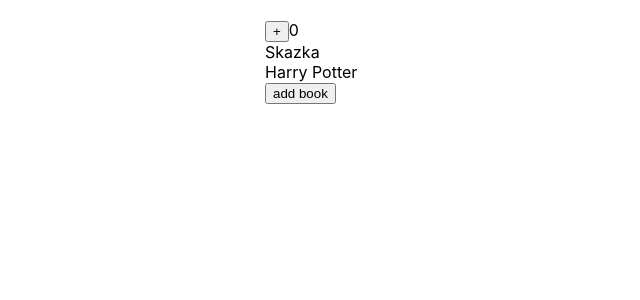
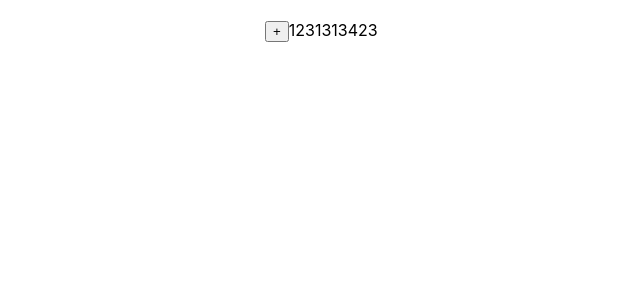
Before and after one commit to aavdienko/ReactTS-kabzda, a React (Create React App) app: page / in a window 1280 px wide. Shown: the top 300 px of the page, without its empty margins (75-715 px from the left). Built offline with nearby package versions, Linux system fonts and the light colour scheme.

Commit message:
Lesson 20. Advanced useState

```diff
--- a/src/App.tsx
+++ b/src/App.tsx
@@ -18,6 +18,7 @@
 import { MemoExample } from './components/MemoExample/MemoExample';
 import { HelpsToReactMemoExample, UseMemoCountingExample } from './components/UseMemo/UseMemoxample';
 import { LikeUseCalback } from './components/UseCalback/UseCalbackExample';
+import { UseState } from './components/UseState/UseState';
 
 function App() {
   const [ratingValue, setRatingValue] = useState<RatingValuType>(1);
@@ -48,7 +49,8 @@
 
   return (
     <div className={'App'}>
-      <LikeUseCalback/>
+      {/* <LikeUseCalback/> */}
+      <UseState/>
       {/* <UseMemoCountingExample />
       <HelpsToReactMemoExample/> */}
       {/* <SelfControledAccordion title={'Menu'} items={itemsMenu} onclickHandler={onclickHandler}/> */}
--- /dev/null
+++ b/src/components/UseState/UseState.tsx
@@ -0,0 +1,44 @@
+import React from 'react';
+import { useMemo, useState } from 'react';
+
+
+//навороченный useState
+
+export const UseState = () => {
+
+  const generateData = () => {
+    console.log('GD');
+
+    return 1231313423
+    // имитация тяжелого расчета
+  }
+
+  // В этом случае generateData будет вызываться всегда, не смотря на то, что значение уже расчитанно и запомнено для слюдующих расчетов
+  // const initValue = generateData()
+  // const [counter, setCounter] = useState(initValue)
+
+
+  // В этом случае функция вызовится 1 раз, на первом рендере, т.к. useMemo запомнит ее результат, а пустой массив зависимостей говорит о том, что она сработает только 1 раз.
+  // const initValue = useMemo(generateData,[])
+  // const [counter, setCounter] = useState(initValue)
+
+
+  // если передать функцию как инициализ значение, то результат будет как useMemo
+  // используется только в случае тяжелых расчетов
+
+  // в setCounter можно передать функцию, в которой мы пропишем логику, например: counter + 1
+
+  const changer = (state: number) => {
+    return state + 1
+  }
+
+  const [counter, setCounter] = useState(generateData)
+
+  return (
+    <div>
+      <button onClick={()=> setCounter(changer)}>+</button>
+      {counter}
+    </div>
+  )
+
+}
```
